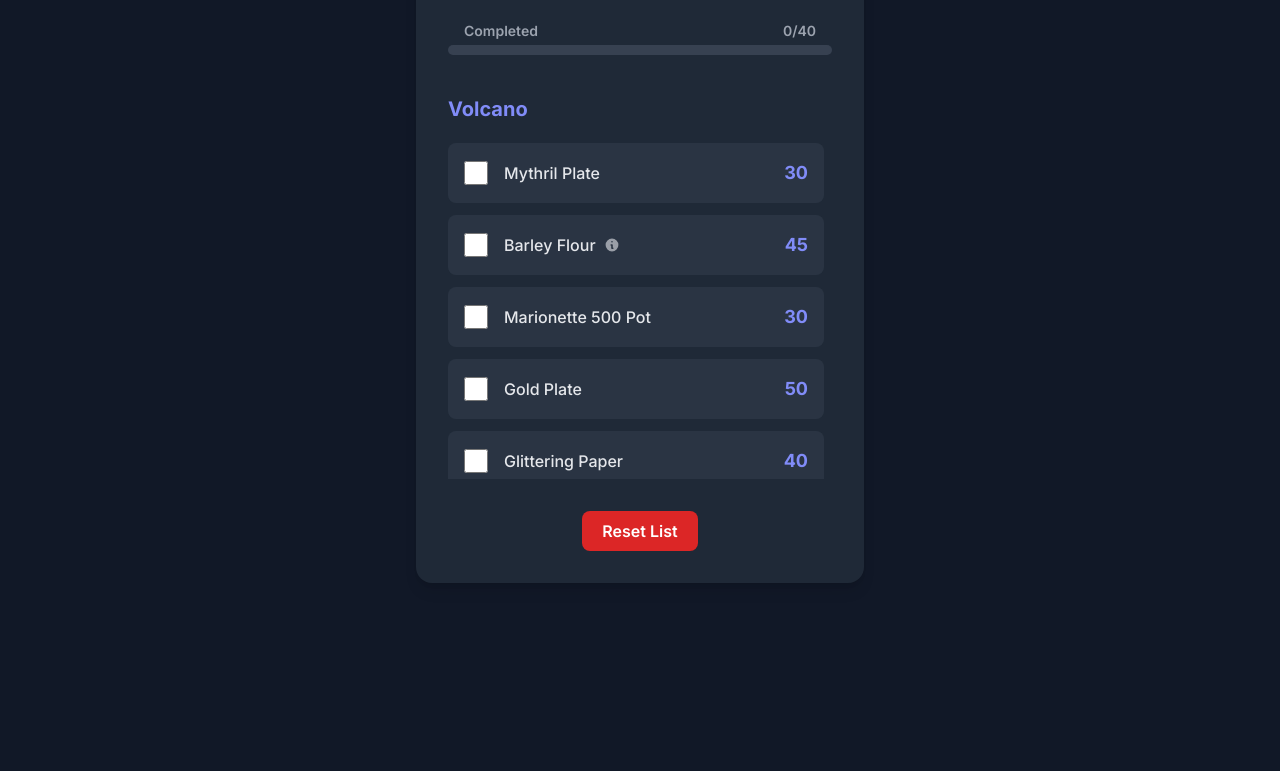
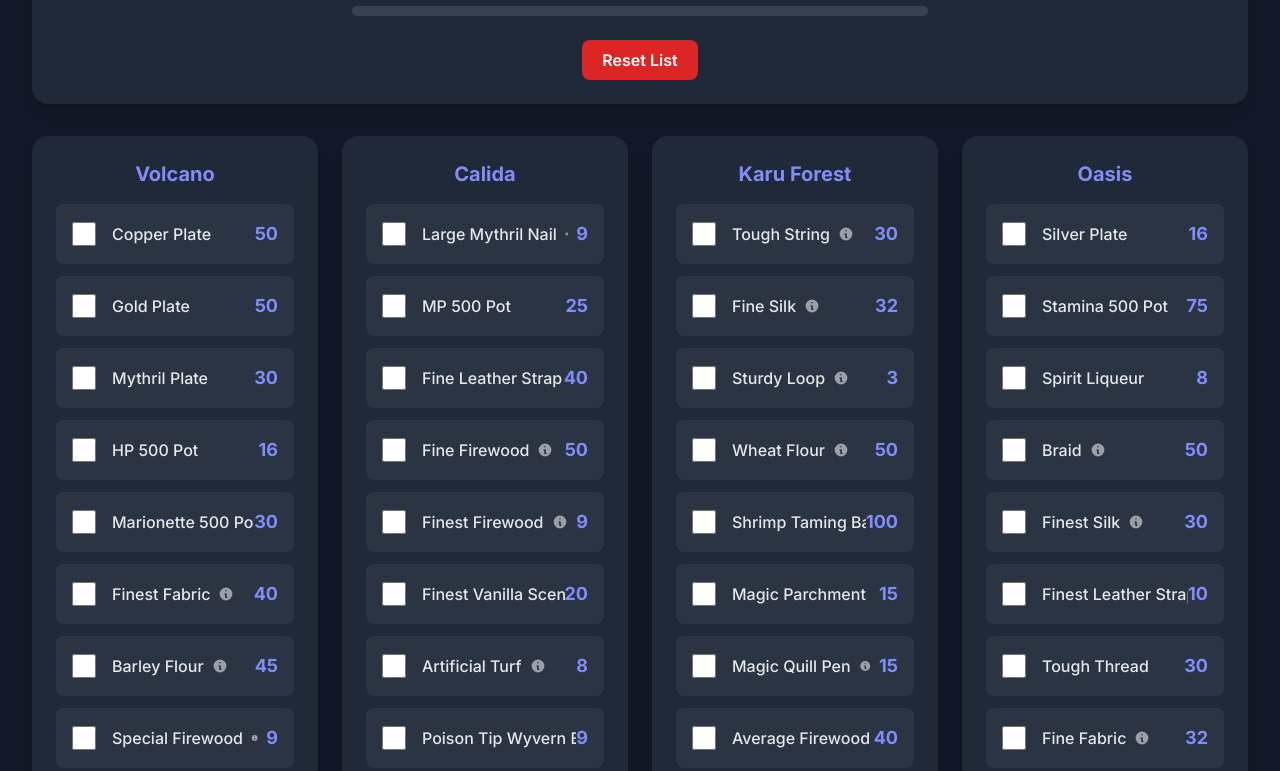
Before and after one commit to xspeedyhands-prog/MabiBarterPrep, a plain HTML site: page index.html in a window 1280 px wide. Shown: the part 178-949 px from the top of the page. Before the commit the page ends 800 px from the top, so only its background shows below. Drawn offline with nearby package versions, Linux system fonts and the light colour scheme.

Commit message:
Update index.html
New ordering!

```diff
--- a/index.html
+++ b/index.html
@@ -20,34 +20,50 @@
             text-decoration: line-through;
             opacity: 0.5;
         }
+        /* Custom scrollbar for better aesthetics */
+        .custom-scrollbar::-webkit-scrollbar {
+            width: 8px;
+        }
+        .custom-scrollbar::-webkit-scrollbar-track {
+            background: #1f2937; /* gray-800 */
+            border-radius: 10px;
+        }
+        .custom-scrollbar::-webkit-scrollbar-thumb {
+            background: #4f46e5; /* indigo-600 */
+            border-radius: 10px;
+        }
+        .custom-scrollbar::-webkit-scrollbar-thumb:hover {
+            background: #4338ca; /* indigo-700 */
+        }
     </style>
 </head>
-<body class="bg-gray-900 text-gray-100 flex items-center justify-center min-h-screen p-4">
+<body class="bg-gray-900 text-gray-100">
 
-    <div class="w-full max-w-md bg-gray-800 rounded-2xl shadow-lg p-6 md:p-8">
-        <header class="mb-6 text-center">
+    <div class="container mx-auto p-4 md:p-8">
+        <header class="mb-8 bg-gray-800 rounded-2xl shadow-lg p-6">
+            <div class="text-center mb-6">
                 <h1 class="text-2xl md:text-3xl font-bold text-white">Mabinogi Bartering Prep List</h1>
                 <p class="text-gray-400 mt-2">Materials for Volcano, Calida, Karu Forest, & Oasis</p>
-        </header>
+            </div>
 
-        <div class="space-y-1">
-            <div class="flex justify-between items-center text-sm font-semibold text-gray-400 px-4">
-                <span>Completed</span>
+            <div class="max-w-xl mx-auto space-y-4">
+                <div class="flex justify-between items-center text-sm font-semibold text-gray-400 px-1">
+                    <span>Total Completed</span>
                     <span id="progress-text">0/0</span>
                 </div>
                 <div class="w-full bg-gray-700 rounded-full h-2.5">
                     <div id="progress-bar" class="bg-indigo-600 h-2.5 rounded-full transition-all duration-300" style="width: 0%"></div>
                 </div>
-        </div>
-
-        <ul id="material-list" class="mt-6 space-y-3 max-h-[50vh] overflow-y-auto pr-2">
-            </ul>
-
-        <div class="mt-8 flex justify-center">
+                 <div class="flex justify-center pt-2">
                     <button id="reset-button" class="bg-red-600 hover:bg-red-700 text-white font-semibold py-2 px-5 rounded-lg transition-colors duration-300 focus:outline-none focus:ring-2 focus:ring-offset-2 focus:ring-offset-gray-800 focus:ring-red-500">
                         Reset List
                     </button>
                 </div>
+            </div>
+        </header>
+
+        <main id="material-list-container" class="grid grid-cols-1 md:grid-cols-2 xl:grid-cols-4 gap-6">
+            </main>
     </div>
 
     <script>
@@ -56,25 +72,107 @@
             {
                 name: 'Volcano',
                 materials: [
-                        { name: 'Mythril Plate', quantity: 30 }, { name: 'Barley Flour', quantity: 45 }, { name: 'Marionette 500 Pot', quantity: 30 }, { name: 'Gold Plate', quantity: 50 }, { name: 'Glittering Paper', quantity: 40 }, { name: 'Finest Fabric', quantity: 40 }, { name: 'HP 500 Pot', quantity: 16 }, { name: 'Mutant', quantity: 3 }, { name: 'Harmonious Cosmos Perfume', quantity: 6 }, { name: 'Special Firewood', quantity: 9 }
+                // Smithing Talent
+                { name: 'Copper Plate', quantity: 50 },
+                { name: 'Gold Plate', quantity: 50 },
+                { name: 'Mythril Plate', quantity: 30 },
+
+                // Potion Making Talent
+                { name: 'HP 500 Pot', quantity: 16 },
+                { name: 'Marionette 500 Pot', quantity: 30 },
+
+                // Tailoring Talent
+                { name: 'Finest Fabric', quantity: 40 },
+
+                // Cooking Talent
+                { name: 'Barley Flour', quantity: 45 },
+
+                // Carpentry Talent
+                { name: 'Special Firewood', quantity: 9 },
+                { name: 'Glittering Paper', quantity: 40 },
+
+                // Pet Taming Talent
+                { name: 'Mysterious Herb Powder', quantity: 75 },
+                { name: 'Mutant', quantity: 3 },
+                { name: 'Harmonious Cosmos Perfume', quantity: 6 }
                 ]
             },
             {
                 name: 'Calida',
                 materials: [
-                        { name: 'Energy Converter', quantity: 15 }, { name: 'Purified Rabbit Foot', quantity: 15 }, { name: 'Sundew', quantity: 30 }, { name: 'Finest Vanilla Candle', quantity: 20 }, { name: 'Artificial Turf', quantity: 8 }, { name: 'Emerald Fuse', quantity: 8 }, { name: 'Fine Leather Strap', quantity: 40 }, { name: 'Large Mythril Nail', quantity: 9 }, { name: 'Poison Wyvern Ballista Bolt', quantity: 9 }, { name: 'Finest Firewood', quantity: 9 }
+                // Smithing Talent
+                { name: 'Large Mythril Nail', quantity: 9 },
+
+                // Potion Making Talent
+                { name: 'MP 500 Pot', quantity: 25 },
+
+                // Tailoring Talent
+                { name: 'Fine Leather Strap', quantity: 40 },
+
+                // Carpentry Talent
+                { name: 'Fine Firewood', quantity: 50 },
+                { name: 'Finest Firewood', quantity: 9 },
+                { name: 'Finest Vanilla Scented Candle', quantity: 20 },
+                { name: 'Artificial Turf', quantity: 8 },
+                { name: 'Poison Tip Wyvern Ballista Bolt', quantity: 9 },
+
+                // Pet Taming Talent
+                { name: 'Energy Converter', quantity: 15 },
+                { name: 'Purified Rabbit Foot', quantity: 15 },
+                { name: 'Sundew', quantity: 30 },
+                { name: 'Emerald Fuse', quantity: 8 }
                 ]
             },
             {
                 name: 'Karu Forest',
                 materials: [
-                        { name: 'Magic Parchment', quantity: 15 }, { name: 'Tough String', quantity: 30 }, { name: 'Hillwen Alloy', quantity: 20 }, { name: 'Wheat Flour', quantity: 50 }, { name: 'Spin Gear', quantity: 8 }, { name: 'Average Firewood', quantity: 40 }, { name: 'Fine Silk', quantity: 32 }, { name: 'Energy Amplifier', quantity: 6 }, { name: 'Sturdy Loop', quantity: 3 }, { name: 'Magic Quill Pen', quantity: 15 }
+                // Tailoring Talent
+                { name: 'Tough String', quantity: 30 },
+                { name: 'Fine Silk', quantity: 32 },
+                { name: 'Sturdy Loop', quantity: 3 },
+
+                // Cooking Talent
+                { name: 'Wheat Flour', quantity: 50 },
+                { name: 'Shrimp Taming Bait', quantity: 100 },
+
+                // Glyphwright Talent
+                { name: 'Magic Parchment', quantity: 15 },
+                { name: 'Magic Quill Pen', quantity: 15 },
+
+                // Carpentry Talent
+                { name: 'Average Firewood', quantity: 40 },
+
+                // Pet Taming Talent
+                { name: 'Hillwen Alloy', quantity: 20 },
+                { name: 'Spin Gear', quantity: 8 },
+                { name: 'Energy Amplifier', quantity: 6 },
+                { name: 'Shyllien', quantity: 50 }
                 ]
             },
             {
                 name: 'Oasis',
                 materials: [
-                        { name: 'Cotton Cushion', quantity: 15 }, { name: 'Finest Silk', quantity: 30 }, { name: 'Finest Leather Strap', quantity: 10 }, { name: 'Tough Thread', quantity: 30 }, { name: 'Spirit Liqueur', quantity: 8 }, { name: 'Silver Plate', quantity: 16 }, { name: 'Fine Fabric', quantity: 32 }, { name: 'Pet Playset', quantity: 3 }, { name: 'Hay Bale', quantity: 9 }, { name: 'Enchanted Firewood', quantity: 15 }
+                // Smithing Talent
+                { name: 'Silver Plate', quantity: 16 },
+
+                // Potion Making Talent
+                { name: 'Stamina 500 Pot', quantity: 75 },
+                { name: 'Spirit Liqueur', quantity: 8 },
+
+                // Tailoring Talent
+                { name: 'Braid', quantity: 50 },
+                { name: 'Finest Silk', quantity: 30 },
+                { name: 'Finest Leather Strap', quantity: 10 },
+                { name: 'Tough Thread', quantity: 30 },
+                { name: 'Fine Fabric', quantity: 32 },
+
+                // Carpentry Talent
+                { name: 'Cotton Cushion', quantity: 15 },
+                { name: 'Hay Bale', quantity: 9 },
+
+                // Pet Taming Talent
+                { name: 'Pet Playset', quantity: 3 },
+                { name: 'Enchanted Firewood', quantity: 15 }
                 ]
             }
             ];
@@ -113,7 +211,7 @@
                 'Special Firewood': [{ name: 'Finest Firewood', quantity: 1 }, { name: 'Purified Enhancer', quantity: 1 }]
             };
 
-            const materialList = document.getElementById('material-list');
+            const materialListContainer = document.getElementById('material-list-container');
             const progressBar = document.getElementById('progress-bar');
             const progressText = document.getElementById('progress-text');
             const resetButton = document.getElementById('reset-button');
@@ -133,54 +231,55 @@
                 }
             }
 
-            // This function breaks down a crafted item into its true base materials.
             function getBaseMaterials(materialName, quantity) {
                 const aggregatedMaterials = {};
-
-                // Check if the current material is a crafted item
                 if (craftingRecipes[materialName]) {
-                    // If it is, go through its ingredients
                     craftingRecipes[materialName].forEach(ingredient => {
-                        // Recursively get the base materials for each ingredient
                         const baseIngredients = getBaseMaterials(ingredient.name, ingredient.quantity * quantity);
-                        // Add the results to our aggregated list
                         for (const baseName in baseIngredients) {
                             aggregatedMaterials[baseName] = (aggregatedMaterials[baseName] || 0) + baseIngredients[baseName];
                         }
                     });
                 } else {
-                    // If it's not a crafted item, it's a base material.
                     aggregatedMaterials[materialName] = quantity;
                 }
-
                 return aggregatedMaterials;
             }
 
             function updateProgress() {
-                const currentlyVisibleItems = Array.from(materialList.querySelectorAll('li[data-name]'));
-                const visibleItemNames = currentlyVisibleItems.map(li => li.dataset.name);
-                const visibleCompleted = checkedItems.filter(item => visibleItemNames.includes(item)).length;
-                const totalVisible = visibleItemNames.length;
-                const percentage = totalVisible > 0 ? (visibleCompleted / totalVisible) * 100 : 0;
+                // Query all individual items across all cards in the container
+                const allItems = Array.from(materialListContainer.querySelectorAll('li[data-name]'));
+                const totalItems = allItems.length;
+                const completedItems = checkedItems.length;
+                const percentage = totalItems > 0 ? (completedItems / totalItems) * 100 : 0;
 
                 progressBar.style.width = `${percentage}%`;
-                progressText.textContent = `${visibleCompleted}/${totalVisible}`;
+                progressText.textContent = `${completedItems}/${totalItems}`;
             }
 
             function renderList() {
-                materialList.innerHTML = '';
+                materialListContainer.innerHTML = '';
 
                 locations.forEach(location => {
-                    const header = document.createElement('li');
-                    header.classList.add('pt-4', 'pb-2');
-                    header.innerHTML = `<h2 class="text-xl font-bold text-indigo-400">${location.name}</h2>`;
-                    materialList.appendChild(header);
+                    // Create a card for each location
+                    const locationCard = document.createElement('div');
+                    locationCard.className = 'bg-gray-800 rounded-2xl shadow-lg p-6 flex flex-col';
+
+                    // Create the header for the card
+                    const header = document.createElement('h2');
+                    header.className = 'text-xl font-bold text-indigo-400 mb-4 text-center';
+                    header.textContent = location.name;
+                    locationCard.appendChild(header);
+
+                    // Create the list for the materials
+                    const ul = document.createElement('ul');
+                    ul.className = 'space-y-3 overflow-y-auto custom-scrollbar flex-grow';
 
                     location.materials.forEach(material => {
                         const isChecked = checkedItems.includes(material.name);
 
                         const li = document.createElement('li');
-                        li.classList.add('bg-gray-700/50', 'rounded-lg', 'p-4', 'flex', 'items-center', 'cursor-pointer', 'transition-all', 'duration-200', 'relative', 'group');
+                        li.className = 'bg-gray-700/50 rounded-lg p-4 flex items-center cursor-pointer transition-all duration-200 relative group';
                         if (isChecked) li.classList.add('done');
                         li.dataset.name = material.name;
 
@@ -188,10 +287,7 @@
                         const hasRecipe = craftingRecipes[material.name];
 
                         if (hasRecipe) {
-                            // Use the new recursive function to get the final list of base materials
                             const finalBaseMaterials = getBaseMaterials(material.name, material.quantity);
-
-                            // Create the HTML for the tooltip from the final list
                             const ingredientsHTML = Object.entries(finalBaseMaterials).map(([name, totalNeeded]) => {
                                 return `<div class="flex justify-between text-sm">
                                             <span>${name}</span>
@@ -244,9 +340,11 @@
                         });
 
                         checkbox.addEventListener('change', toggleCheck);
+                        ul.appendChild(li);
+                    });
 
-                        materialList.appendChild(li);
-                    });
+                    locationCard.appendChild(ul);
+                    materialListContainer.appendChild(locationCard);
                 });
                 updateProgress();
             }
```
Lines whose indentation alone changed are shown as unchanged.
